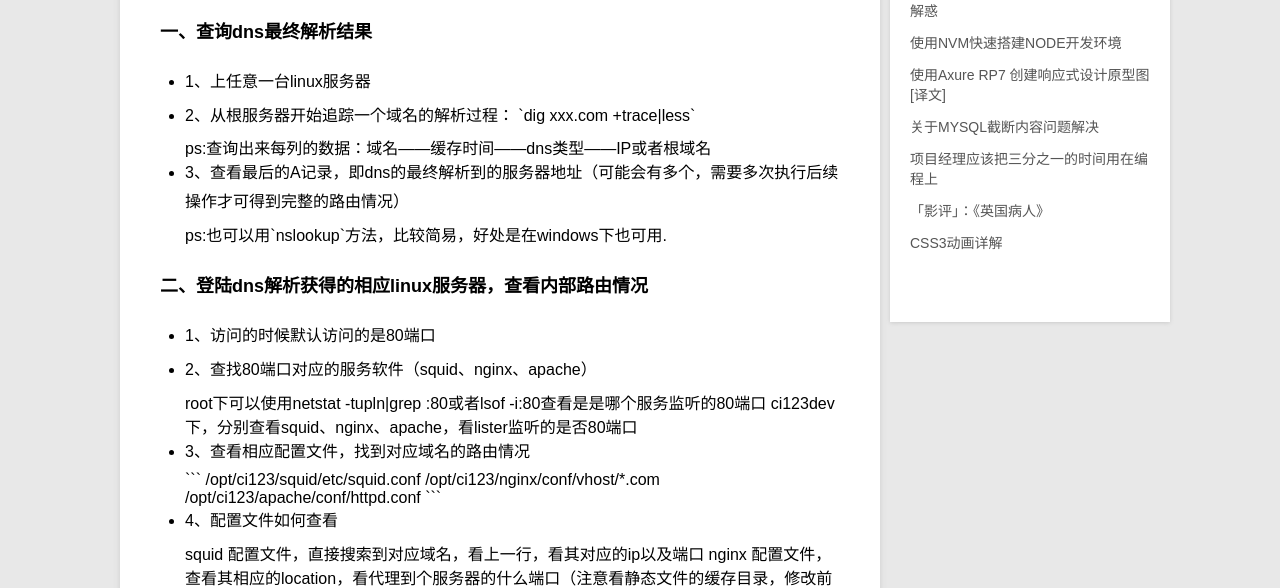
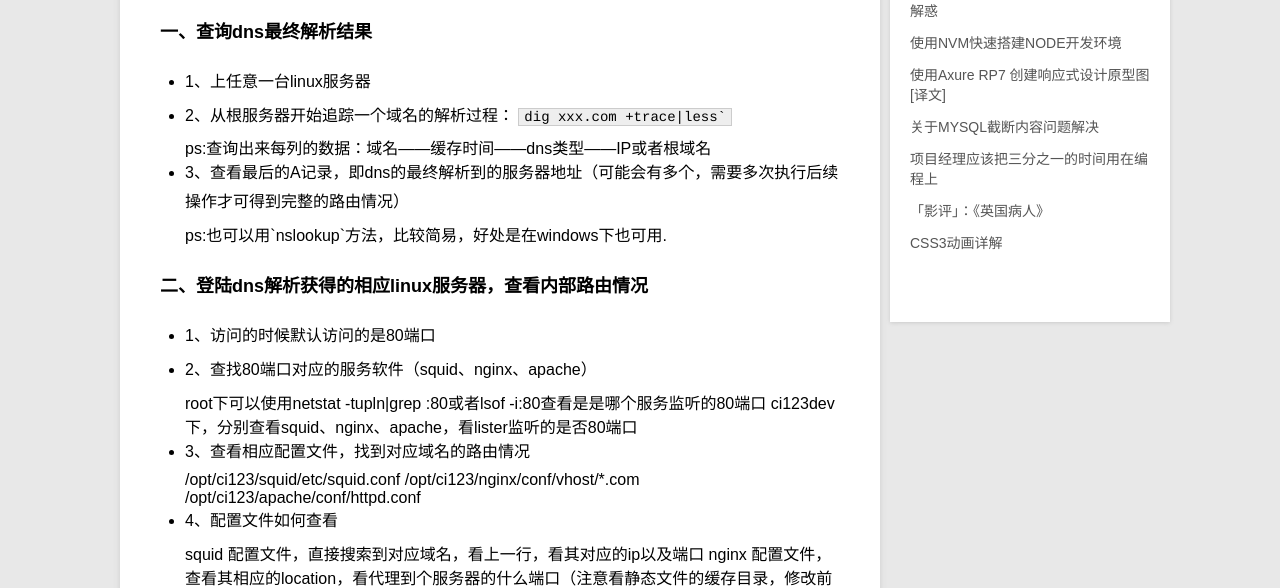
Before and after one commit to geeklive/geeklive.github.io, a Jekyll site: the page built from _posts/2014-06-09-locate_program_according_to_domain_name.md, in a window 1280 px wide, cut to the strip 234-1393 px from the top of the page. Shown: the part 226-814 px from the top of the strip. Built offline with Jekyll 4.4.1, drawn with Linux system fonts in a browser that asks for light colours; Markdown is read by kramdown in place of the engine named in the settings; comment, search, counter and statistics services are not loaded.

````diff
--- a/_posts/2014-06-09-locate_program_according_to_domain_name.md
+++ b/_posts/2014-06-09-locate_program_according_to_domain_name.md
@@ -13,7 +13,7 @@ category: blog
 ### 一、查询dns最终解析结果
 <ul>
 	<li>1、上任意一台linux服务器</li>
-	<li>2、从根服务器开始追踪一个域名的解析过程： `dig xxx.com +trace|less`</li>
+	<li>2、从根服务器开始追踪一个域名的解析过程： <code>dig xxx.com +trace|less`</code></li>
 
    	ps:查询出来每列的数据：域名——缓存时间——dns类型——IP或者根域名
     	<li>3、查看最后的A记录，即dns的最终解析到的服务器地址（可能会有多个，需要多次执行后续操作才可得到完整的路由情况）</li>
@@ -29,12 +29,11 @@ category: blog
 	       ci123dev下，分别查看squid、nginx、apache，看lister监听的是否80端口
 
 	<li>3、查看相应配置文件，找到对应域名的路由情况</li>
-		```
+
 		/opt/ci123/squid/etc/squid.conf
 		/opt/ci123/nginx/conf/vhost/*.com
 		/opt/ci123/apache/conf/httpd.conf
 
-		```
 	<li>4、配置文件如何查看</li>
 		squid 配置文件，直接搜索到对应域名，看上一行，看其对应的ip以及端口
 		nginx 配置文件，查看其相应的location，看代理到个服务器的什么端口（注意看静态文件的缓存目录，修改前端的用）
````
